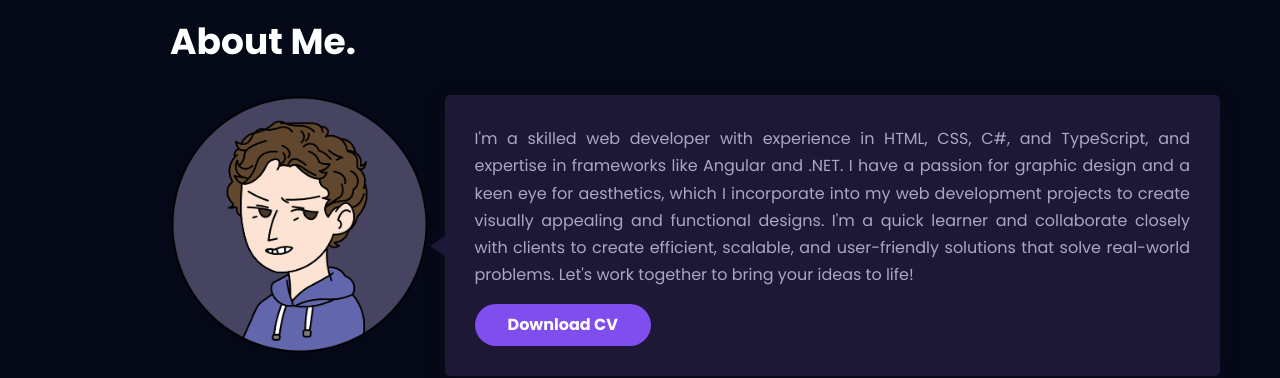
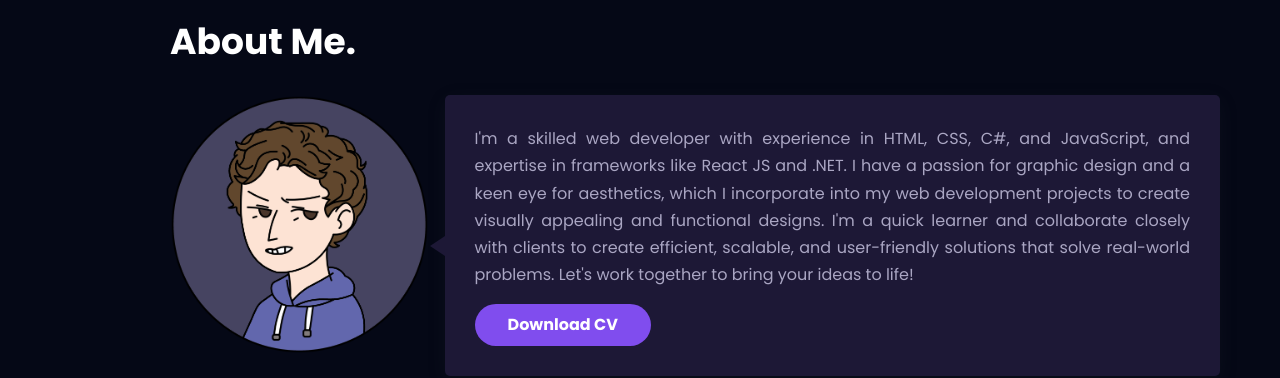
Before and after one commit to AmenZemzem68/amen-zemzem-portfolio, a React (Vite) app: page / in a window 1280 px wide. Shown: the part 860-1238 px from the top of the page. Built offline with nearby package versions, Linux system fonts and the light colour scheme.

Commit message:
About update

```diff
--- a/src/components/about/about.jsx
+++ b/src/components/about/about.jsx
@@ -19,7 +19,7 @@ const about = () => {
           <div className="about-info">
             <p className="about-description">
               I'm a skilled web developer with experience in HTML, CSS, C#, and
-              TypeScript, and expertise in frameworks like Angular and .NET. I
+              JavaScript, and expertise in frameworks like React JS and .NET. I
               have a passion for graphic design and a keen eye for aesthetics,
               which I incorporate into my web development projects to create
               visually appealing and functional designs. I'm a quick learner and
```
